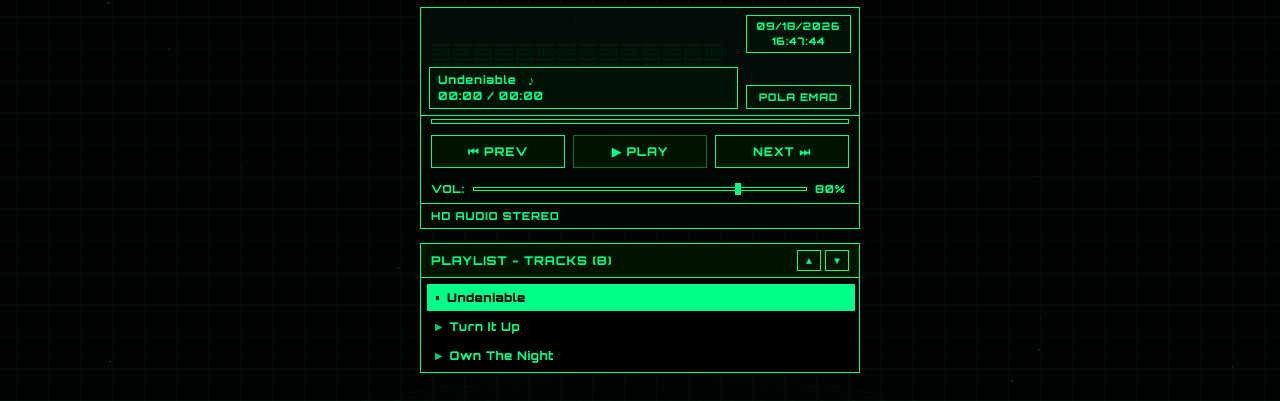
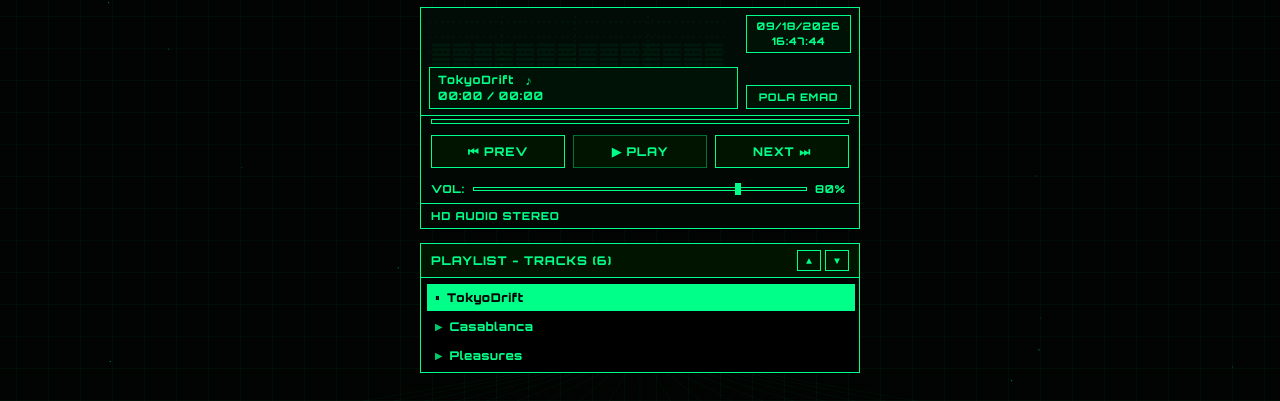
Before and after one commit to bolae700/RetroXat, a plain HTML site: page index.html in a window 1280 px wide. Shown: the part 208-609 px from the top of the page. Drawn offline with Linux system fonts and the light colour scheme.

Commit message:
Update index.html

```diff
--- a/index.html
+++ b/index.html
@@ -611,14 +611,12 @@ Favorites.init();
 // Audio Tracks (Add or edit song URLs directly here inside the code)
 // =========================================================================
 const tracks = [
-  { url: "https://audio.jukehost.co.uk/01a068e8-220c-71dd-adde-636b668743d3", title: "Undeniable" },
-  { url: "https://audio.jukehost.co.uk/01a068e8-2203-73b0-9d4b-16c781e7fe02", title: "Turn It Up" },
-  { url: "https://audio.jukehost.co.uk/01a068e8-2179-72a6-8b2e-1c3ab63d9ffa", title: "Own The Night" },
-  { url: "https://audio.jukehost.co.uk/01a068e8-20fb-72a8-92ab-169d9838380a", title: "Move That" },
-  { url: "https://audio.jukehost.co.uk/01a068e8-21c4-71e1-a291-b6a3cc0b23b5", title: "Midnight Ride" },
-  { url: "https://audio.jukehost.co.uk/01a068e8-22e5-7146-bde3-bd1c30db7de2", title: "Forever and a Day" },
-  { url: "https://audio.jukehost.co.uk/01a068e8-21d9-731d-9b9a-20771ffc65d4", title: "Comme tourne le monde" },
-  { url: "https://audio.jukehost.co.uk/01a066eb-6019-7287-8e19-efdd693a639a", title: "Rüzgârın Sesi" },
+  { url: "https://audio.jukehost.co.uk/01a0b568-71ac-72d4-83e0-8f8facd3a3b0", title: "TokyoDrift" },
+    { url: "https://audio.jukehost.co.uk/01a0b568-714c-7098-9663-2e6300465721", title: "Casablanca" },
+  { url: "https://audio.jukehost.co.uk/01a0b568-713e-7067-9c8b-3cbfe6688486", title: "Pleasures" },
+  { url: "https://audio.jukehost.co.uk/01a0b568-7154-722d-a6ab-b383c469d94f", title: "Move That" },
+  { url: "https://audio.jukehost.co.uk/01a068e8-21c4-71e1-a291-b6a3cc0b23b5", title: "Cheri Cheri Lady" },
+  { url: "https://audio.jukehost.co.uk/01a0b568-7198-72f3-81f2-8a44bf75bd83", title: "Unstoppable" },
 
 ];
 
```
